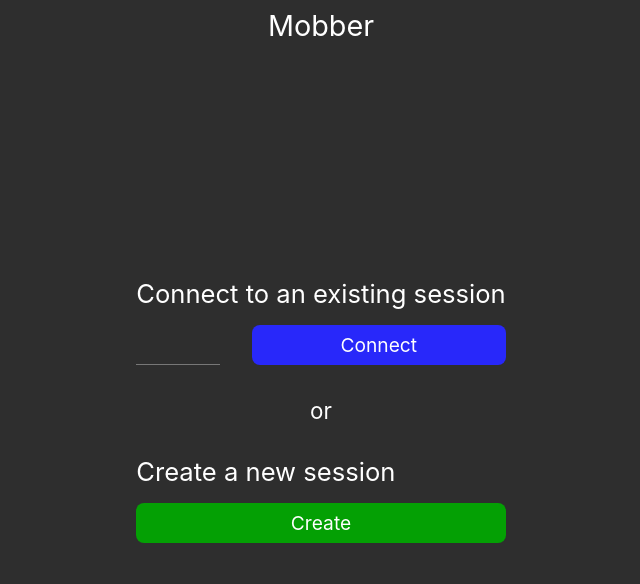
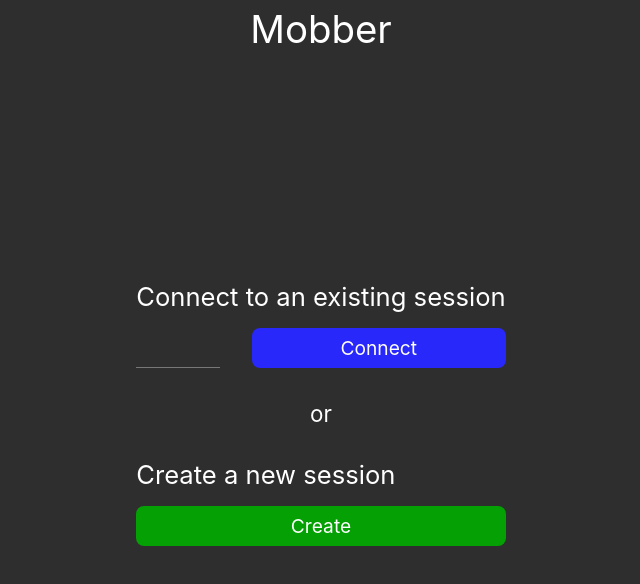
Before and after one commit to camleng/mobber, a React (Create React App) app: page / in a window 1280 px wide. Shown: the top 584 px of the page, without its empty margins (319-959 px from the left). Built offline with nearby package versions, Linux system fonts and the light colour scheme.

Commit message:
fix: Character limit in mobber name (#22) fix: Increase font-size of title

```diff
--- a/src/App.scss
+++ b/src/App.scss
@@ -10,9 +10,3 @@
     padding: 1rem;
     box-sizing: border-box;
 }
-
-.title {
-    font-size: 1.8rem;
-    line-height: 0.7;
-    cursor: pointer;
-}
--- a/src/components/Brand.jsx
+++ b/src/components/Brand.jsx
@@ -1,5 +1,6 @@
 import React from 'react';
 import { useHistory } from 'react-router-dom';
+import './Brand.scss';
 
 const Brand = () => {
     const history = useHistory();
--- /dev/null
+++ b/src/components/Brand.scss
@@ -0,0 +1,5 @@
+.title {
+    font-size: 2.4rem;
+    line-height: 0.7;
+    cursor: pointer;
+}
--- a/src/components/Mobber.jsx
+++ b/src/components/Mobber.jsx
@@ -1,27 +1,27 @@
-import React from "react";
-import { FontAwesomeIcon } from "@fortawesome/react-fontawesome";
-import { useMobbers } from "../context/MobbersContext";
+import React from 'react';
+import { FontAwesomeIcon } from '@fortawesome/react-fontawesome';
+import { useMobbers } from '../context/MobbersContext';
 
 const Mobber = ({ mobber }) => {
     const { removeMobber } = useMobbers();
 
     const isDriver = () => {
-        return mobber.role === "driver";
+        return mobber.role === 'driver';
     };
 
     const isNavigator = () => {
-        return mobber.role === "navigator";
+        return mobber.role === 'navigator';
     };
 
     return (
         <div className={`mobber ${mobber.role}`}>
-            {isDriver() && <FontAwesomeIcon icon="car" className="role" />}
-            {isNavigator() && <FontAwesomeIcon icon="map-signs" className="role" />}
-            {!isDriver() && !isNavigator() && <div className="role"></div>}
-            {mobber.name}
+            {isDriver() && <FontAwesomeIcon icon='car' className='role' />}
+            {isNavigator() && <FontAwesomeIcon icon='map-signs' className='role' />}
+            {!isDriver() && !isNavigator() && <div className='role'></div>}
+            <div className='name'>{mobber.name}</div>
             <FontAwesomeIcon
-                icon="times"
-                className="close"
+                icon='times'
+                className='close'
                 onClick={() => removeMobber(mobber)}
             />
         </div>
--- a/src/components/Mobbers.scss
+++ b/src/components/Mobbers.scss
@@ -80,6 +80,12 @@
         width: 1.2rem;
     }
 
+    .name {
+        overflow: hidden;
+        text-overflow: ellipsis;
+        margin: 0 0.75rem;
+    }
+
     .close {
         cursor: pointer;
         font-size: 1.2rem;
```
